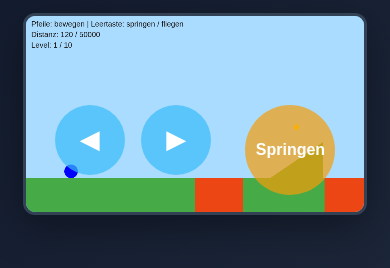
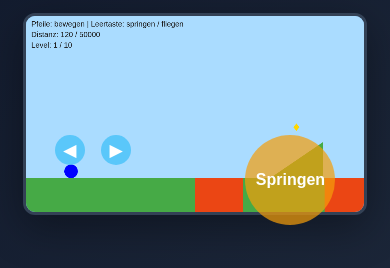
Before and after one commit to DieDickeWOlke/lava-jump, a plain HTML site: page index.html in a window 390 px wide. Shown: the part 350-618 px from the top of the page. Drawn offline with Linux system fonts and the light colour scheme.

Commit message:
buttons weiter unten

```diff
--- a/styles.css
+++ b/styles.css
@@ -64,7 +64,7 @@ canvas {
 .mobile-controls {
   display: none;
   position: absolute;
-  bottom: 20px;
+  bottom: -10px;
   left: 0;
   right: 0;
   justify-content: space-between;
@@ -82,14 +82,15 @@ canvas {
   pointer-events: auto;
   border: 0;
   border-radius: 50%;
-  width: 70px;
-  height: 70px;
-  font-size: 1.5rem;
+  width: 30px;
+  height: 30px;
+  font-size: 1.0rem;
   font-weight: 700;
   background: rgba(56, 189, 248, 0.7);
   color: white;
   display: flex;
   align-items: center;
+  vertical-align: bottom;
   justify-content: center;
   cursor: pointer;
   user-select: none;
```
